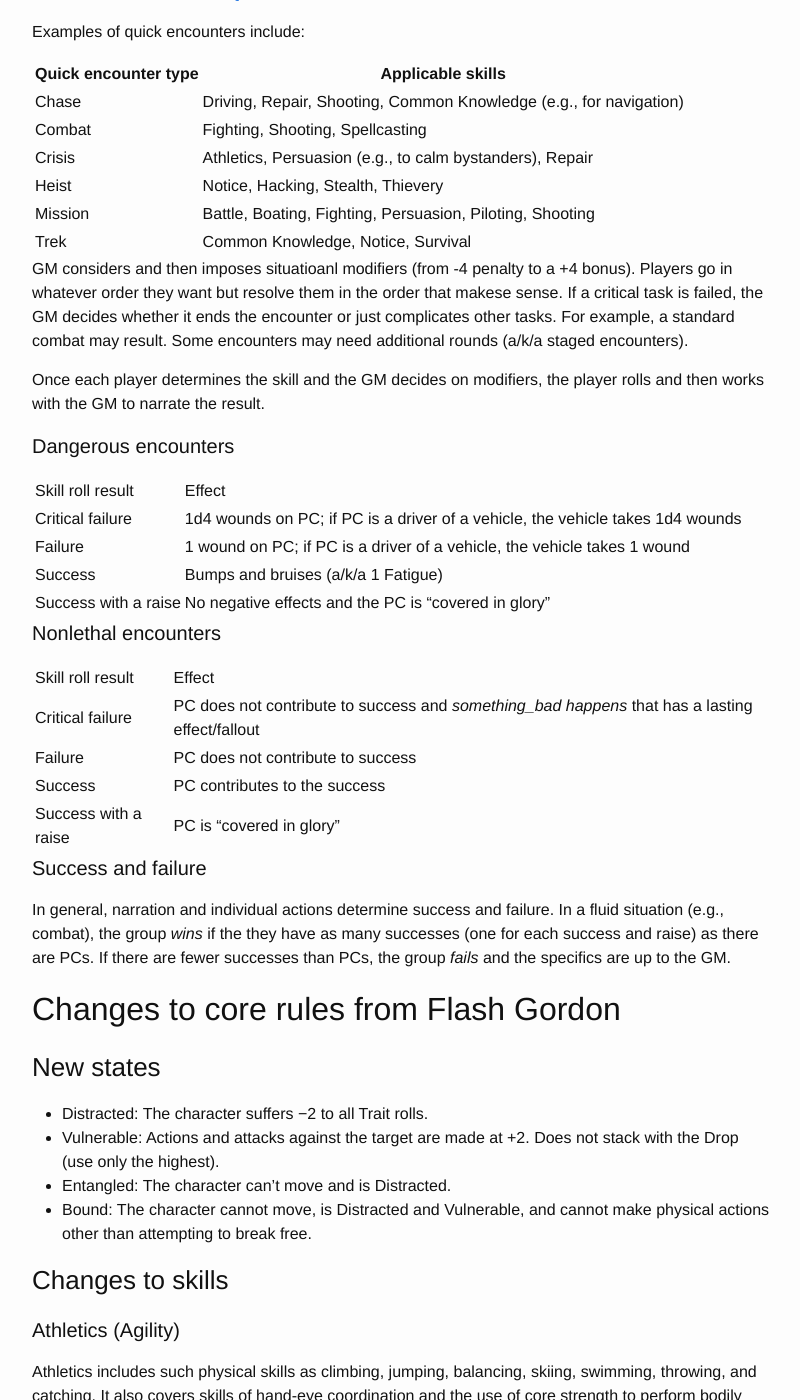
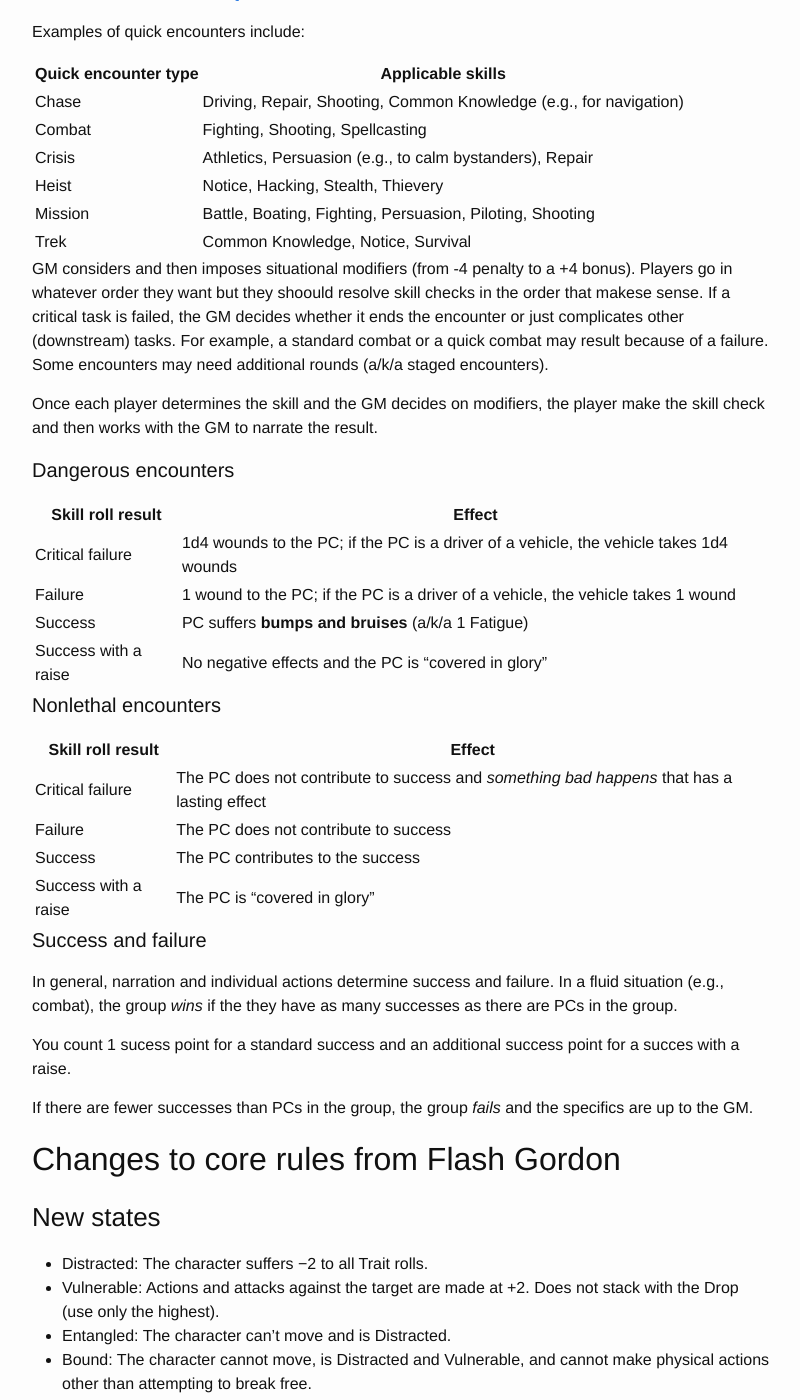
Before and after one commit to achall36/RoxvilleRooster.github.io, a Jekyll site: the page built from swade-rules-summary.md, in a window 1280 px wide and 1400 px high, scrolled down 1357 px. Shown: the whole window, without its empty margins (238-1038 px from the left). Built offline with Jekyll 4.4.1, drawn with Linux system fonts in a browser that asks for light colours.

Commit message:
Update swade-rules-summary.md

```diff
--- a/swade-rules-summary.md
+++ b/swade-rules-summary.md
@@ -60,35 +60,40 @@
 | Mission | Battle, Boating, Fighting, Persuasion, Piloting, Shooting |
 | Trek | Common Knowledge, Notice, Survival |
 
-GM considers and then imposes situatioanl modifiers (from -4 penalty to a +4 bonus).
-Players go in whatever order they want but resolve them in the order that makese sense.
-If a critical task is failed, the GM decides whether it ends the encounter or just complicates other tasks. For example, a standard combat may result.
+GM considers and then imposes situational modifiers (from -4 penalty to a +4 bonus).
+Players go in whatever order they want but they shoould resolve skill checks in the order that makese sense.
+If a critical task is failed, the GM decides whether it ends the encounter or just complicates other (downstream) tasks. For example, a standard combat or a quick combat may result because of a failure.
 Some encounters may need additional rounds (a/k/a staged encounters).
 
-Once each player determines the skill and the GM decides on modifiers, the player rolls and then works with the GM to narrate the result.
+Once each player determines the skill and the GM decides on modifiers, the player make the skill check and then works with the GM to narrate the result.
 
 #### Dangerous encounters
 
 | Skill roll result | Effect |
-| Critical failure | 1d4 wounds on PC; if PC is a driver of a vehicle, the vehicle takes 1d4 wounds |
-| Failure | 1 wound on PC; if PC is a driver of a vehicle, the vehicle takes 1 wound |
-| Success | Bumps and bruises (a/k/a 1 Fatigue) |
+| - | - |
+| Critical failure | 1d4 wounds to the PC; if the PC is a driver of a vehicle, the vehicle takes 1d4 wounds |
+| Failure | 1 wound to the PC; if the PC is a driver of a vehicle, the vehicle takes 1 wound |
+| Success | PC suffers **bumps and bruises** (a/k/a 1 Fatigue) |
 | Success with a raise | No negative effects and the PC is "covered in glory" |
 
 
 #### Nonlethal encounters
 
 | Skill roll result | Effect |
-| Critical failure | PC does not contribute to success and _something_bad happens_ that has a lasting effect/fallout |
-| Failure | PC does not contribute to success |
-| Success | PC contributes to the success |
-| Success with a raise | PC is "covered in glory" |
+| - | - |
+| Critical failure | The PC does not contribute to success and _something bad happens_ that has a lasting effect |
+| Failure | The PC does not contribute to success |
+| Success | The PC contributes to the success |
+| Success with a raise | The PC is "covered in glory" |
 
 #### Success and failure
 
 In general, narration and individual actions determine success and failure.
-In a fluid situation (e.g., combat), the group _wins_ if the they have as many successes (one for each success and raise) as there are PCs.
-If there are fewer successes than PCs, the group _fails_ and the specifics are up to the GM.
+In a fluid situation (e.g., combat), the group _wins_ if the they have as many successes as there are PCs in the group.
+
+You count 1 sucess point for a standard success and an additional success point for a succes with a raise.
+
+If there are fewer successes than PCs in the group, the group _fails_ and the specifics are up to the GM.
 
 
 ## Changes to core rules from Flash Gordon
```
